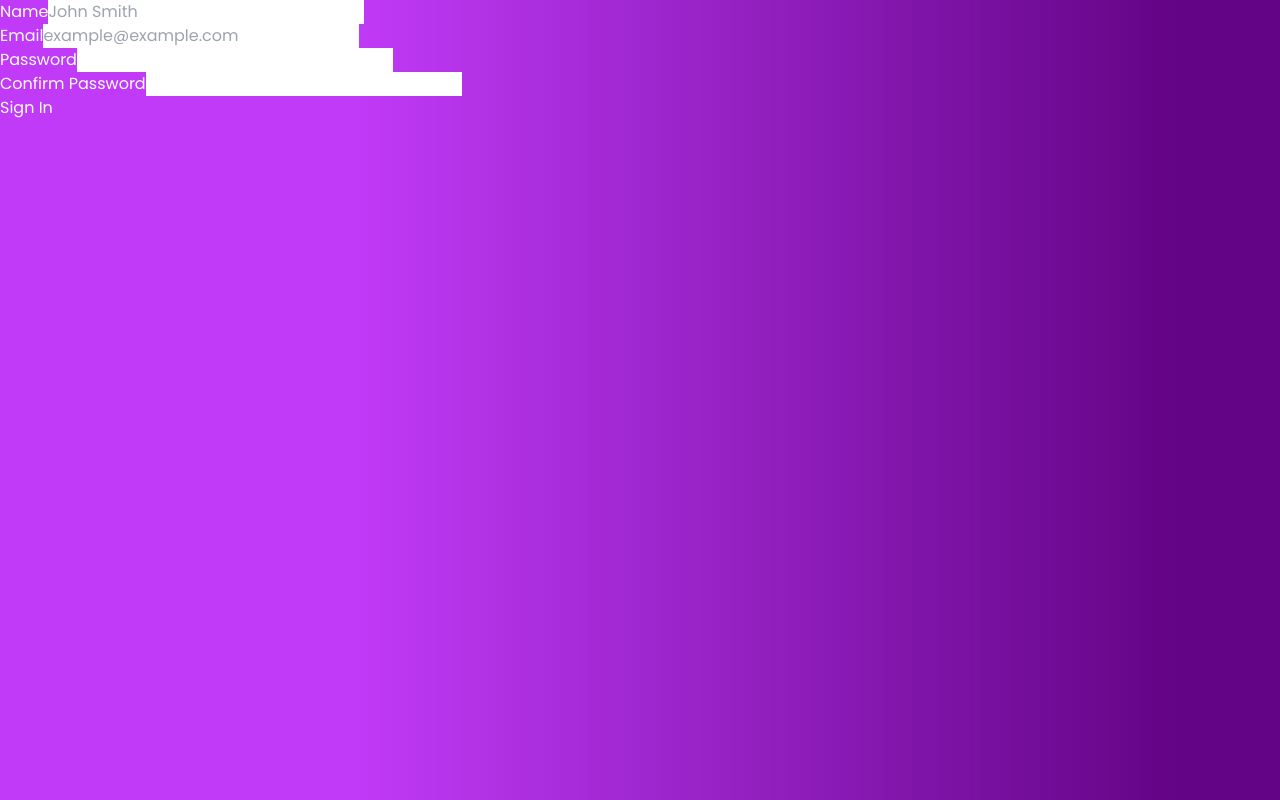
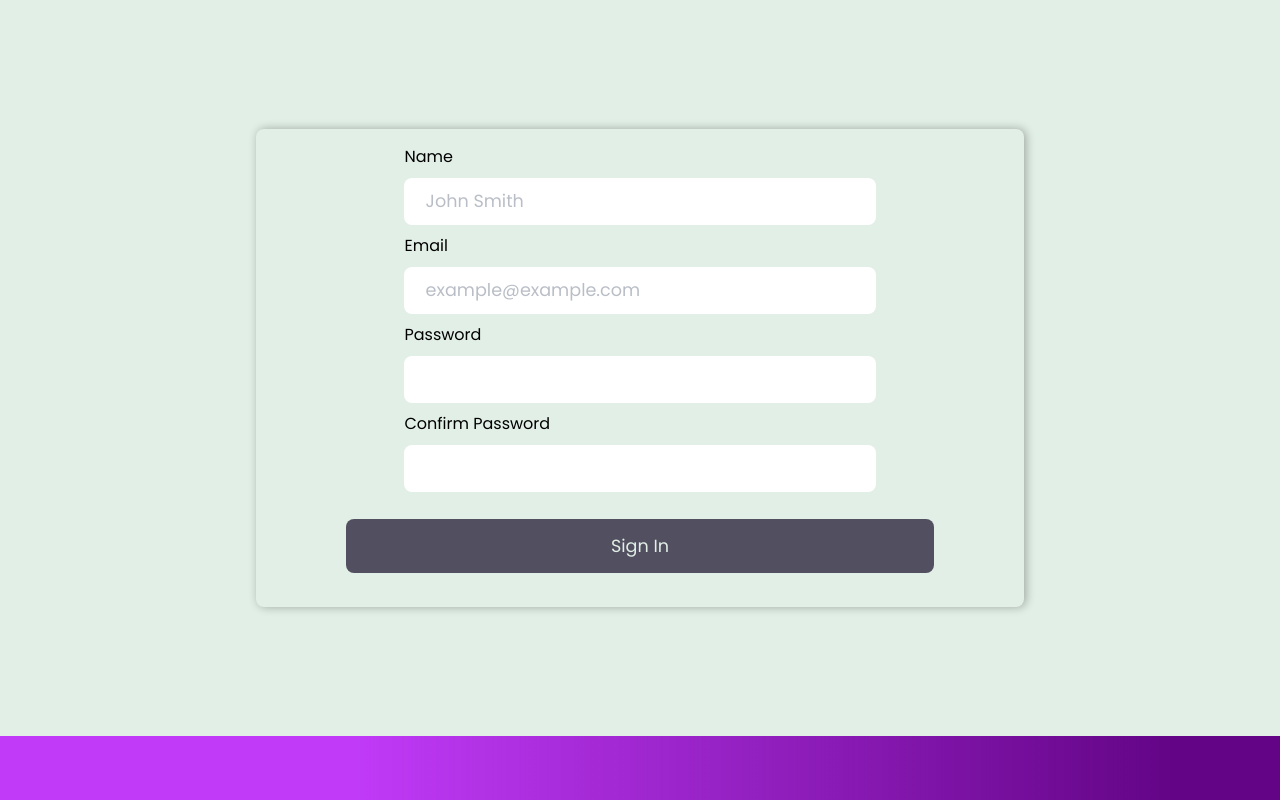
Before and after one commit to M-Sweeney/Duet_FE, a React (Create React App) app in the folder duet-app/: page /register in a window 1280 px wide. Built offline with nearby package versions, Linux system fonts and the light colour scheme.

Commit message:
pushing changes made while debugging with tiffany

```diff
--- a/duet-app/src/App.css
+++ b/duet-app/src/App.css
@@ -1,6 +1,6 @@
 .App {
     font-family: 'Poppins', sans-serif;
-    color: white;
+    color: black;
 }
 
 .pop-button {
@@ -65,3 +65,192 @@
     backdrop-filter: blur(20px);
     border-radius: 40px;
 }
+
+/* matt added everything below here for testing */
+
+@import url('https://fonts.googleapis.com/css2?family=Open+Sans:wght@400;600;700&display=swap');
+
+:root {
+  --primary-bg: #000411;
+  --link-color-primary: #aeb7b3;
+  --secondary-bg: #e1efe6;
+  --link-color-secondary: #e1efe6;
+  --primary-button-hover: #160c28;
+}
+
+body {
+  font-family: 'Open Sans', sans-serif;
+  margin: 0;
+  padding: 0;
+  background-color: var(--secondary-bg);
+}
+
+button {
+  border: 0;
+  cursor: pointer;
+  transition: all 0.2s ease;
+  padding: 0.8em 1.2em;
+  font-size: 1.1rem;
+}
+
+button,
+input {
+  border-radius: 8px;
+}
+
+header {
+  max-height: 4em;
+  display: flex;
+  justify-content: space-between;
+  align-items: center;
+  background-color: var(--primary-bg);
+}
+
+.logo,
+.logo-wrapper {
+  height: 3.5em;
+}
+
+nav {
+  margin-right: 1em;
+  display: flex;
+}
+
+nav a,
+nav h3 {
+  text-decoration-color: var(--primary-bg);
+  margin: auto 1em;
+  color: var(--link-color-primary);
+  padding: 5px 10px;
+  border-radius: 6px;
+  font-weight: 800;
+  transition: all 0.2s ease;
+}
+
+nav a:hover {
+  color: var(--link-color-secondary);
+  text-decoration-color: var(--link-color-primary);
+}
+
+main {
+  min-height: calc(100vh - 4em);
+}
+
+.col {
+  display: flex;
+  flex-direction: column;
+  align-items: center;
+  justify-content: center;
+}
+
+.home-container,
+.signin {
+  min-height: calc(100vh - 4em);
+  align-items: center;
+  justify-content: center;
+}
+
+.home-container img {
+  max-width: 80%;
+  margin: 0 auto;
+}
+
+.home-container button {
+  padding: 0.8em 1.2em;
+  background-color: var(--primary-bg);
+  color: var(--link-color-secondary);
+  font-size: 1.1rem;
+}
+
+.home-container button:hover {
+  transform: scale(1.1);
+  background-color: var(--primary-button-hover);
+  box-shadow: 2px 5px 10px rgba(0, 0, 0, 0.3);
+}
+
+.card-overlay {
+  /* border: 2px solid var(--primary-button-hover); */
+  width: 60%;
+  padding: 1em;
+  border-radius: 8px;
+  box-shadow: 2px 0px 10px rgba(0, 0, 0, 0.3);
+}
+
+form,
+.input-wrapper {
+  margin: auto;
+  width: 80%;
+}
+
+form label {
+  align-self: flex-start;
+}
+
+.input-wrapper {
+  width: 80%;
+  margin: 0;
+  padding: 0;
+}
+
+.input-wrapper input {
+  padding: 0.6em 1.2em;
+  margin: 0.5em auto;
+  width: 100%;
+  border-color: var(--primary-bg);
+  font-size: 1.1rem;
+  outline: none;
+}
+
+input::placeholder {
+  opacity: 0.7;
+}
+
+form button {
+  background-color: var(--primary-button-hover);
+  margin: 1em 0;
+  color: var(--link-color-secondary);
+  align-self: center;
+  width: 100%;
+}
+
+form button:hover {
+  opacity: 0.7;
+}
+
+form button:disabled {
+  opacity: 0.7;
+  cursor: not-allowed;
+}
+
+.grid {
+  display: grid;
+  align-items: center;
+  justify-content: center;
+  grid-gap: 1em;
+  margin-top: 4em;
+}
+
+.col-4 {
+  grid-template-columns: repeat(auto-fill, 400px);
+}
+
+.card {
+  width: 350px;
+  min-height: 500px;
+  background-color: var(--primary-bg);
+  color: var(--secondary-bg);
+  border-radius: 8px;
+  padding: 1em;
+}
+
+.card img {
+  width: 100%;
+}
+
+.protected {
+  display: flex;
+  flex-direction: column;
+  justify-content: center;
+  align-items: center;
+  height: 80vh;
+}
--- a/duet-app/src/Pages/Register.js
+++ b/duet-app/src/Pages/Register.js
@@ -8,7 +8,7 @@ const Register = () => {
 
   const [formValues, setFormValues] = useState({
     name: '',
-    email: '',
+    userName: '',
     password: '',
     confirmPassword: ''
   })
@@ -22,13 +22,13 @@ const Register = () => {
 
     await RegisterUser({
       name: formValues.name,
-      email: formValues.email,
+      userName: formValues.userName,
       password: formValues.password
     })
 
     setFormValues({
       name: '',
-      email: '',
+      userName: '',
       password: '',
       confirmPassword: ''
     })
@@ -53,13 +53,13 @@ const Register = () => {
             />
           </div>
           <div className="input-wrapper">
-            <label htmlFor="email">Email</label>
+            <label htmlFor="userName">Email</label>
             <input
               onChange={handleChange}
-              name="email"
-              type="email"
+              name="userName"
+              type="userName"
               placeholder="example@example.com"
-              value={formValues.email}
+              value={formValues.userName}
               required
             />
           </div>
@@ -86,7 +86,7 @@ const Register = () => {
           </div>
           <button
             disabled={
-              !formValues.email ||
+              !formValues.userName ||
               (!formValues.password &&
                 formValues.confirmPassword === formValues.password)
             }
```
